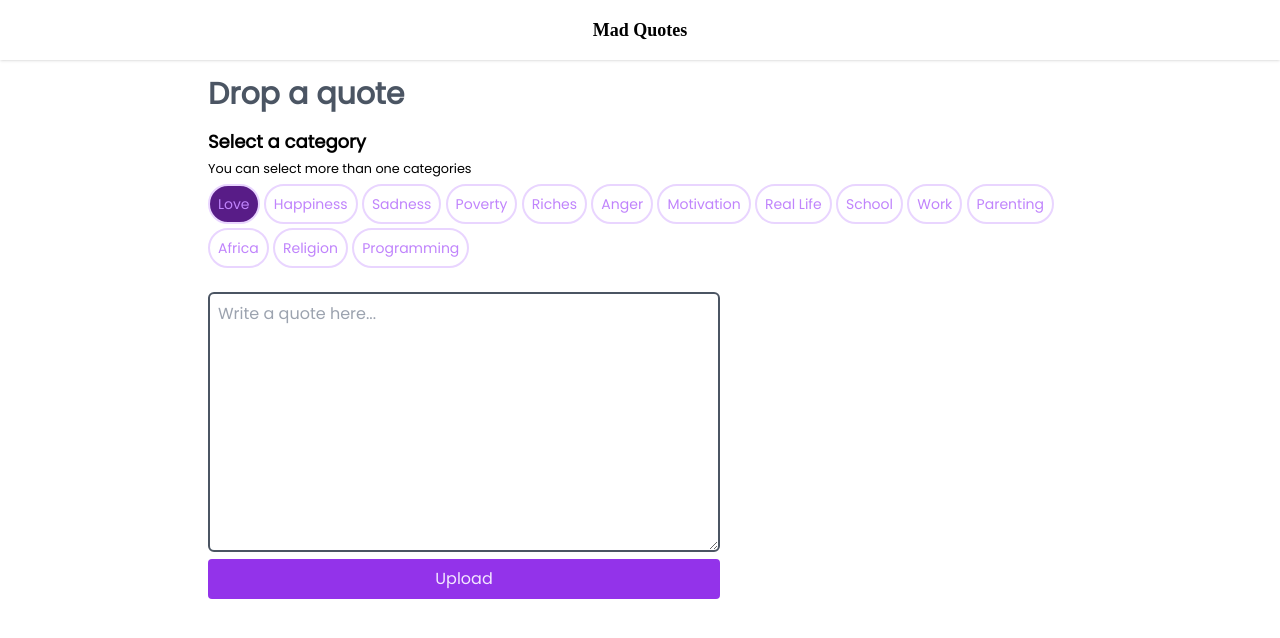
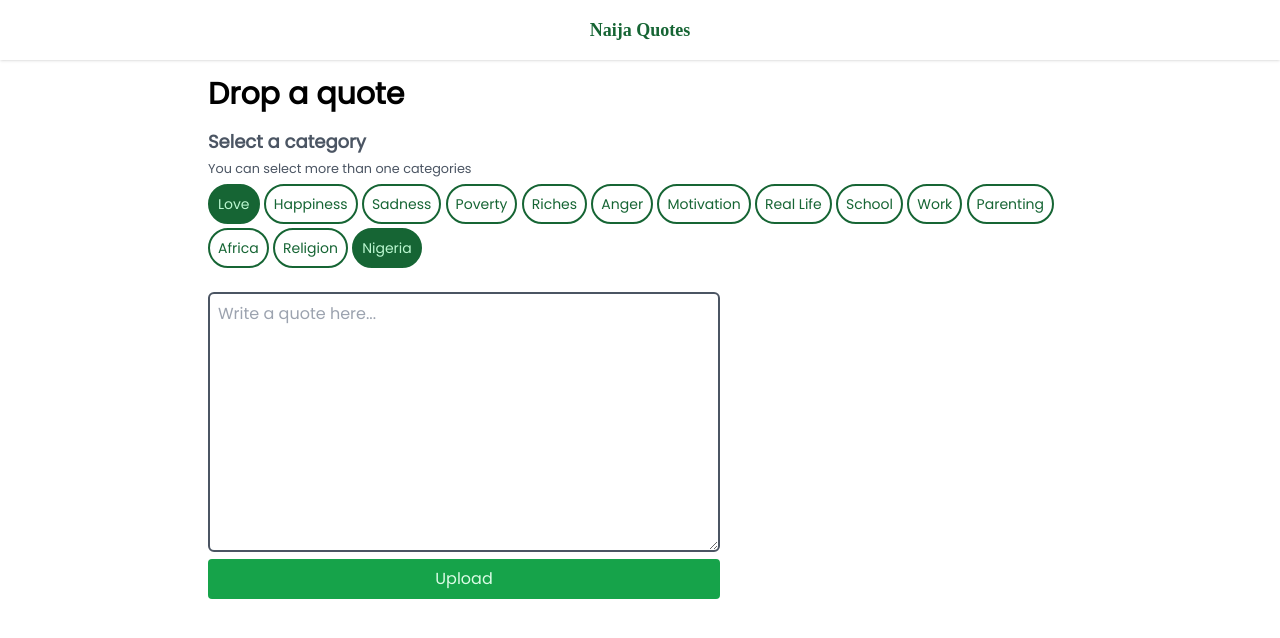
Before and after one commit to Victor-Onah/mad-quotes, a website: page public/create_quote.html in a window 1280 px wide. Both pictures are taken after a click on the element "Love". Drawn offline with Linux system fonts and the light colour scheme; a web font is replaced by a local one.

Commit message:
Little additions and subtractions here and there to produce a better UI and UX.

```diff
--- a/public/create_quote.html
+++ b/public/create_quote.html
@@ -28,6 +28,7 @@
 				margin: 0;
 				box-sizing: border-box;
 				line-height: 1.5;
+				-webkit-tap-highlight-color: transparent;
 			}
 			body,
 			html {
@@ -56,7 +57,11 @@
 					text-align: center;
 				"
 				class="logo text-lg">
-				<a href="/">Mad Quotes</a>
+				<a
+					href="/"
+					class="text-green-800"
+					>Naija Quotes</a
+				>
 			</div>
 		</header>
 		<!-- Header end -->
@@ -64,66 +69,70 @@
 		<!-- Main -->
 		<main class="w-full max-w-4xl mx-auto">
 			<div class="p-4">
-				<h1 class="font-bold text-gray-600 text-3xl">Drop a quote</h1>
+				<h1 class="font-bold text-3xl">Drop a quote</h1>
 				<div>
-					<h2 class="mt-4 text-lg font-bold">Select a category</h2>
-					<small>You can select more than one categories</small>
+					<h2 class="mt-4 text-lg font-bold text-gray-600">
+						Select a category
+					</h2>
+					<small class="text-gray-600"
+						>You can select more than one categories</small
+					>
 					<div>
 						<span
-							class="bg-white border-2 border-purple-200 rounded-full p-2 text-sm inline-block cursor-default active:scale-95 mt-1 text-purple-400"
+							class="border-2 border-green-800 rounded-full p-2 text-sm inline-block cursor-default active:scale-95 mt-1 text-green-800"
 							>Love</span
 						>
 						<span
-							class="bg-white border-2 border-purple-200 rounded-full p-2 text-sm inline-block cursor-default active:scale-95 mt-1 text-purple-400"
+							class="border-2 border-green-800 rounded-full p-2 text-sm inline-block cursor-default active:scale-95 mt-1 text-green-800"
 							>Happiness</span
 						>
 						<span
-							class="bg-white border-2 border-purple-200 rounded-full p-2 text-sm inline-block cursor-default active:scale-95 mt-1 text-purple-400"
+							class="border-2 border-green-800 rounded-full p-2 text-sm inline-block cursor-default active:scale-95 mt-1 text-green-800"
 							>Sadness</span
 						>
 						<span
-							class="bg-white border-2 border-purple-200 rounded-full p-2 text-sm inline-block cursor-default active:scale-95 mt-1 text-purple-400"
+							class="border-2 border-green-800 rounded-full p-2 text-sm inline-block cursor-default active:scale-95 mt-1 text-green-800"
 							>Poverty</span
 						>
 						<span
-							class="bg-white border-2 border-purple-200 rounded-full p-2 text-sm inline-block cursor-default active:scale-95 mt-1 text-purple-400"
+							class="border-2 border-green-800 rounded-full p-2 text-sm inline-block cursor-default active:scale-95 mt-1 text-green-800"
 							>Riches</span
 						>
 						<span
-							class="bg-white border-2 border-purple-200 rounded-full p-2 text-sm inline-block cursor-default active:scale-95 mt-1 text-purple-400"
+							class="border-2 border-green-800 rounded-full p-2 text-sm inline-block cursor-default active:scale-95 mt-1 text-green-800"
 							>Anger</span
 						>
 						<span
-							class="bg-white border-2 border-purple-200 rounded-full p-2 text-sm inline-block cursor-default active:scale-95 mt-1 text-purple-400"
+							class="border-2 border-green-800 rounded-full p-2 text-sm inline-block cursor-default active:scale-95 mt-1 text-green-800"
 							>Motivation</span
 						>
 						<span
-							class="bg-white border-2 border-purple-200 rounded-full p-2 text-sm inline-block cursor-default active:scale-95 mt-1 text-purple-400"
+							class="border-2 border-green-800 rounded-full p-2 text-sm inline-block cursor-default active:scale-95 mt-1 text-green-800"
 							>Real Life</span
 						>
 						<span
-							class="bg-white border-2 border-purple-200 rounded-full p-2 text-sm inline-block cursor-default active:scale-95 mt-1 text-purple-400"
+							class="border-2 border-green-800 rounded-full p-2 text-sm inline-block cursor-default active:scale-95 mt-1 text-green-800"
 							>School</span
 						>
 						<span
-							class="bg-white border-2 border-purple-200 rounded-full p-2 text-sm inline-block cursor-default active:scale-95 mt-1 text-purple-400"
+							class="border-2 border-green-800 rounded-full p-2 text-sm inline-block cursor-default active:scale-95 mt-1 text-green-800"
 							>Work</span
 						>
 						<span
-							class="bg-white border-2 border-purple-200 rounded-full p-2 text-sm inline-block cursor-default active:scale-95 mt-1 text-purple-400"
+							class="border-2 border-green-800 rounded-full p-2 text-sm inline-block cursor-default active:scale-95 mt-1 text-green-800"
 							>Parenting</span
 						>
 						<span
-							class="bg-white border-2 border-purple-200 rounded-full p-2 text-sm inline-block cursor-default active:scale-95 mt-1 text-purple-400"
+							class="border-2 border-green-800 rounded-full p-2 text-sm inline-block cursor-default active:scale-95 mt-1 text-green-800"
 							>Africa</span
 						>
 						<span
-							class="bg-white border-2 border-purple-200 rounded-full p-2 text-sm inline-block cursor-default active:scale-95 mt-1 text-purple-400"
+							class="border-2 border-green-800 rounded-full p-2 text-sm inline-block cursor-default active:scale-95 mt-1 text-green-800"
 							>Religion</span
 						>
 						<span
-							class="bg-white border-2 border-purple-200 rounded-full p-2 text-sm inline-block cursor-default active:scale-95 mt-1 text-purple-400"
-							>Programming</span
+							class="border-2 border-green-800 bg-green-800 rounded-full p-2 text-sm inline-block cursor-default active:scale-95 mt-1 text-green-200"
+							>Nigeria</span
 						>
 					</div>
 					<div class="mt-6 max-w-lg">
@@ -135,7 +144,7 @@
 							rows="10"
 							placeholder="Write a quote here..."></textarea>
 						<button
-							class="bg-purple-600 text-purple-100 w-full rounded px-4 py-2 disabled:opacity-60">
+							class="bg-green-600 text-green-100 w-full rounded px-4 py-2 disabled:opacity-60">
 							Upload
 						</button>
 					</div>
@@ -149,17 +158,19 @@
 			let categories = document.querySelectorAll('span'),
 				submitBtn = document.querySelector('button'),
 				quoteField = document.querySelector('textarea'),
-				categoriesArr = [];
+				categoriesArr = ['nigeria'];
 
 			categories.forEach((category) => {
 				category.addEventListener('click', () => {
-					category.classList.toggle('bg-purple-900');
-					if (categoriesArr.includes(category.textContent.trim()))
+					category.classList.toggle('bg-green-800');
+					category.classList.toggle('text-green-800');
+					category.classList.toggle('text-green-200');
+					if (categoriesArr.includes(category.textContent.trim().toLowerCase()))
 						categoriesArr.splice(
-							categoriesArr.indexOf(category.textContent.trim()),
+							categoriesArr.indexOf(category.textContent.trim().toLowerCase()),
 							1
 						);
-					else categoriesArr.push(category.textContent.trim());
+					else categoriesArr.push(category.textContent.trim().toLowerCase());
 					console.log(categoriesArr);
 				});
 			});
@@ -174,7 +185,7 @@
 						method: 'POST',
 						body: JSON.stringify({
 							body: quote,
-							categories: categoriesArr,
+							categories: categoriesArr.toString(),
 						}),
 						headers: {
 							'Content-Type': 'application/json',
@@ -196,10 +207,16 @@
 					quoteField.value = '';
 					submitBtn.innerHTML = 'Upload';
 					submitBtn.removeAttribute('disabled');
+					categories.forEach((category) => {
+						category.classList.remove('bg-green-800', 'text-green-200');
+						category.classList.add('text-green-800', 'border-green-800');
+					});
 					alert('Quote uploaded successfully');
 				} catch (error) {
 					alert('Failed to upload quote due to an unknown application error!');
 					console.error(error);
+					submitBtn.innerHTML = 'Upload';
+					submitBtn.removeAttribute('disabled');
 				}
 			});
 		</script>
```
